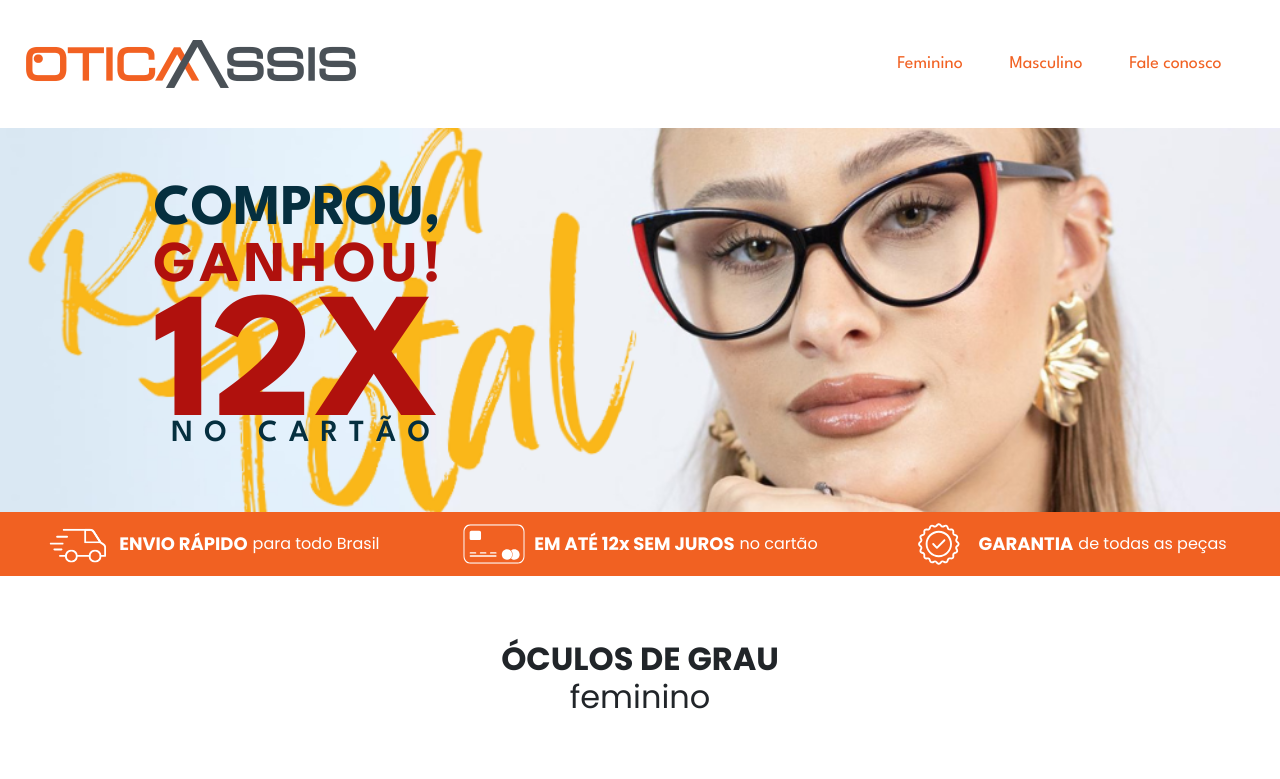
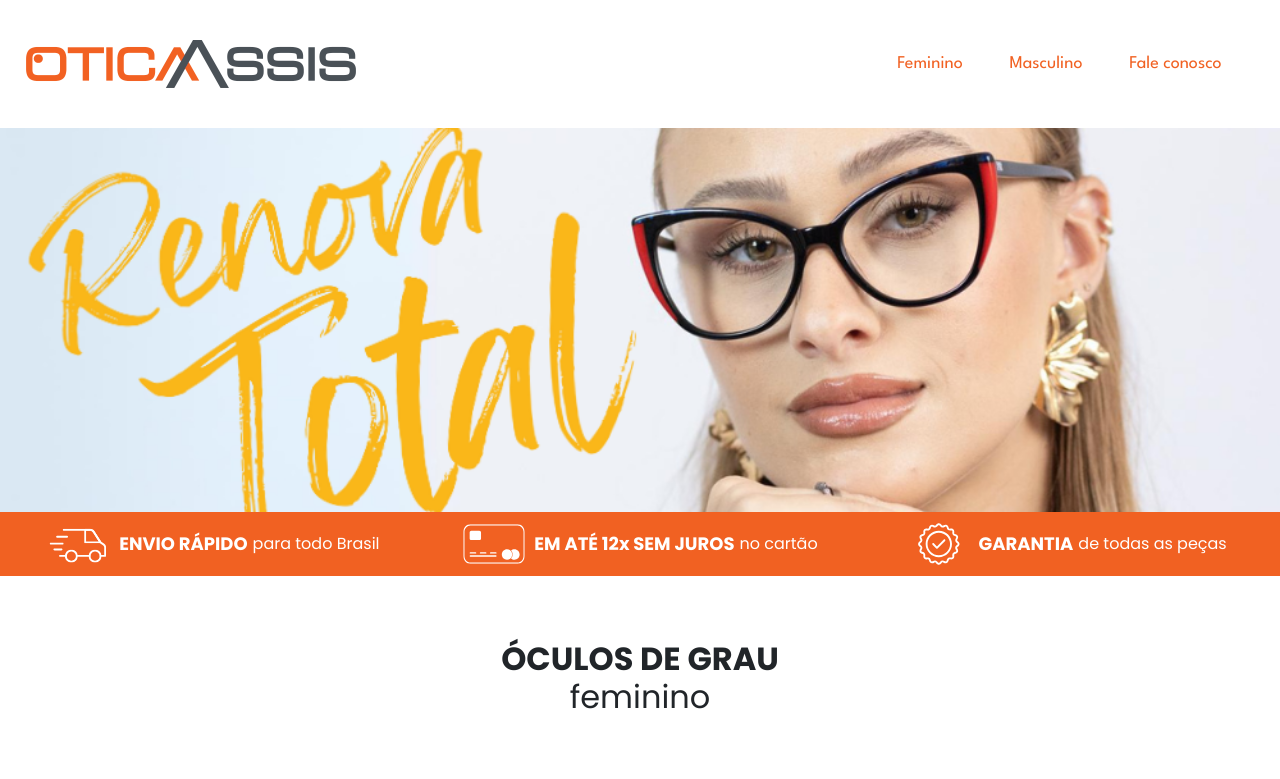
Before and after one commit to JeffVenancius/oticaassiscatalogo-2, a React (Create React App) app: page / in a window 1280 px wide. Shown: the top 779 px of the page. Built offline with nearby package versions, Linux system fonts and the light colour scheme; grey boxes are pictures that could not be loaded.

Commit message:
Update index.jsx

```diff
--- a/src/components/Header/index.jsx
+++ b/src/components/Header/index.jsx
@@ -4,7 +4,7 @@ import ScrollToBtn from '../Buttons/ScrollToBtn'
 
 function Header(props) {
   return (
-		<div className="header">
+	<div className="header">
 		<div className='header__nav'>
 			<img src="./assets/assis/Logotipo-Ótica-Assis-1.png" alt="Ótica Assis logo"></img>
 			<div className='header__nav--menu'>
@@ -13,17 +13,9 @@ function Header(props) {
 				<a href="https://api.whatsapp.com/send/?phone=553598652571&type=phone_number&app_absent=0"><button>Fale conosco</button></a>
 			</div>
 		</div>
-			<div className="header-banner" style={{...props.headerStyle, backgroundRepeat: "no-repeat"}}>
-			<div className='header__promo__text'>
-				<h1 className='promo__h1__mobile'><span>COMPROU,</span><br/> GANHOU!</h1>
-				<h1 className='promo__h1__pc'><span>COMPROU,</span><br/> GANHOU!</h1>
-			<div>
-				<h2>12X</h2>
-				<p>NO CARTÃO</p>
-			</div>
-			</div>
-					</div>
+		<div className="header-banner" style={{...props.headerStyle, backgroundRepeat: "no-repeat"}}>
 		</div>
+	</div>
   );
 }
 
```
